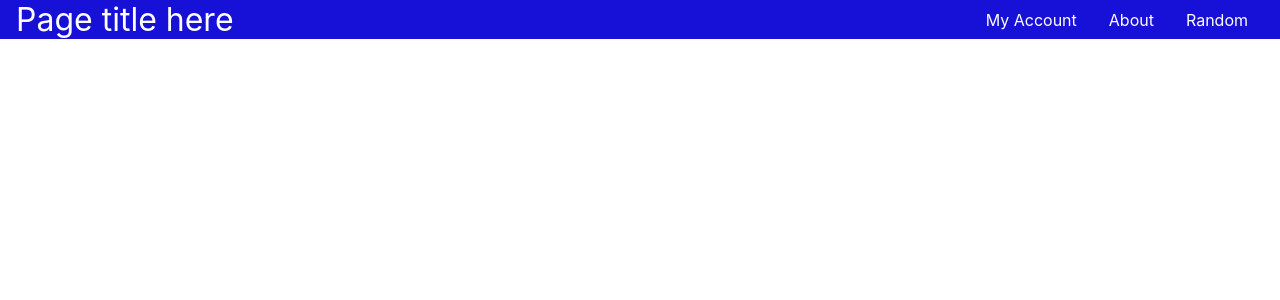
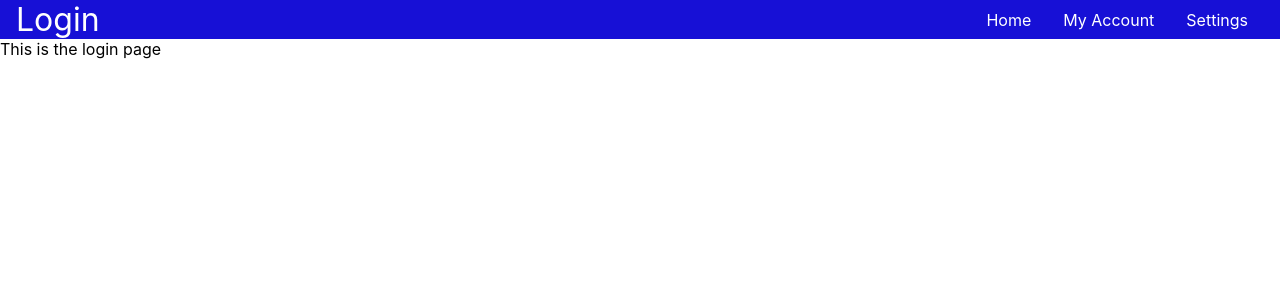
Before and after one commit to jgoudreau0120/finance-repo, a React (Create React App) app: page / in a window 1280 px wide. Shown: the top 300 px of the page. Built offline with nearby package versions, Linux system fonts and the light colour scheme.

Commit message:
Pages Setup

```diff
--- a/src/App.js
+++ b/src/App.js
@@ -1,13 +1,23 @@
 import logo from './logo.svg';
 import './App.css';
 import Navbar from './components/Navbar';
-import { BrowserRouter, Route, Routes } from "react-router";
+import { BrowserRouter as Router, Route, Routes } from "react-router-dom";
+import Home from './pages/Home';
+import Account from './pages/AccountManagement';
+import Login from './pages/Login';
+import Settings from './pages/Settings';
 
 function App() {
   return (
-    <div className="App">
+    <Router>
       <Navbar />
-    </div>
+      <Routes>
+        <Route path='/' element={<Login/>}></Route>
+        <Route path='/home' element={<Home/>}></Route>
+        <Route path='/myAccount' element={<Account/>}></Route>
+        <Route path='/settings' element={<Settings/>}></Route>
+      </Routes>
+    </Router>
   );
 }
 
--- a/src/components/Navbar.js
+++ b/src/components/Navbar.js
@@ -1,23 +1,54 @@
-import react, { useState } from 'react';
+import react, { useEffect, useState } from 'react';
 import './Navbar.css'
-import { BrowserRouter, Route, Routes } from "react-router";
+import { BrowserRouter, Route, Routes, Link, useLocation } from "react-router-dom";
 
-function Navbar(){
+const Navbar = () => {
 
-  const [pageTitle, setPageTitle] = useState('Page title here');
+  const [pageTitle, setPageTitle] = useState('');
+
+  //Grab the url to determine how to set the title of the page
+  const location = useLocation();
+
+  useEffect(() => {
+    switch(location.pathname) {
+
+      case '/home':
+        setPageTitle('Home');
+        document.title = 'Home';
+        break;
+
+      case '/myAccount':
+        setPageTitle('My Account');
+        document.title = 'Your Account';
+        break;
+
+      case '/settings':
+        setPageTitle('Settings');
+        document.title = 'Settings';
+        break;
+
+      default:
+        setPageTitle('Login');
+        document.title = 'Login';
+        break;
+    }
+    //Listens for changes in url to re render
+  }, [location.pathname]
+  );
+
 
   return (
     <nav className='nav'>
       <span id='myPageTitle' className='page-title'>{pageTitle}</span>
       <ul>
         <li>
-          <a href='./myAccount'>My Account</a>
+          <Link to='/home'>Home</Link>
         </li>
         <li>
-          <a href='./about'>About</a>
+          <Link to='/myAccount'>My Account</Link>
         </li>
         <li>
-          <a href='./random'>Random</a>
+          <Link to='/settings'>Settings</Link>
         </li>
       </ul>
     </nav>
--- a/src/pages/AccountManagement.js
+++ b/src/pages/AccountManagement.js
@@ -0,0 +1,9 @@
+import React from "react";
+
+function AccountManagement () {
+  return (
+    <div>This is your account</div>
+  )
+}
+
+export default AccountManagement;
--- /dev/null
+++ b/src/pages/Home.js
@@ -0,0 +1,7 @@
+const Home = () => {
+  return (
+    <div>This is home</div>
+  )
+}
+
+export default Home;
--- /dev/null
+++ b/src/pages/Login.js
@@ -0,0 +1,7 @@
+const Login = () => {
+  return (
+    <div>This is the login page</div>
+  )
+}
+
+export default Login;
--- /dev/null
+++ b/src/pages/Settings.js
@@ -0,0 +1,7 @@
+const Settings = () => {
+  return(
+    <div>This is settings</div>
+  )
+}
+
+export default Settings;
```
